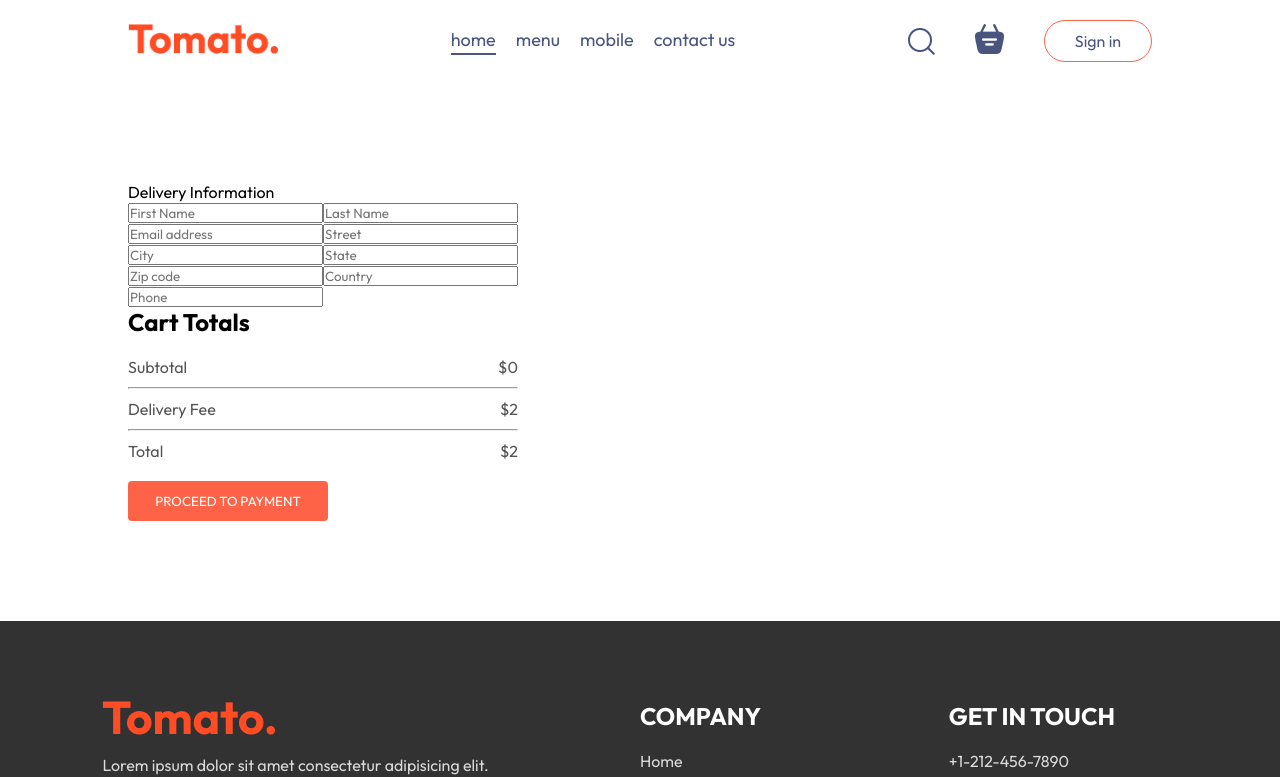
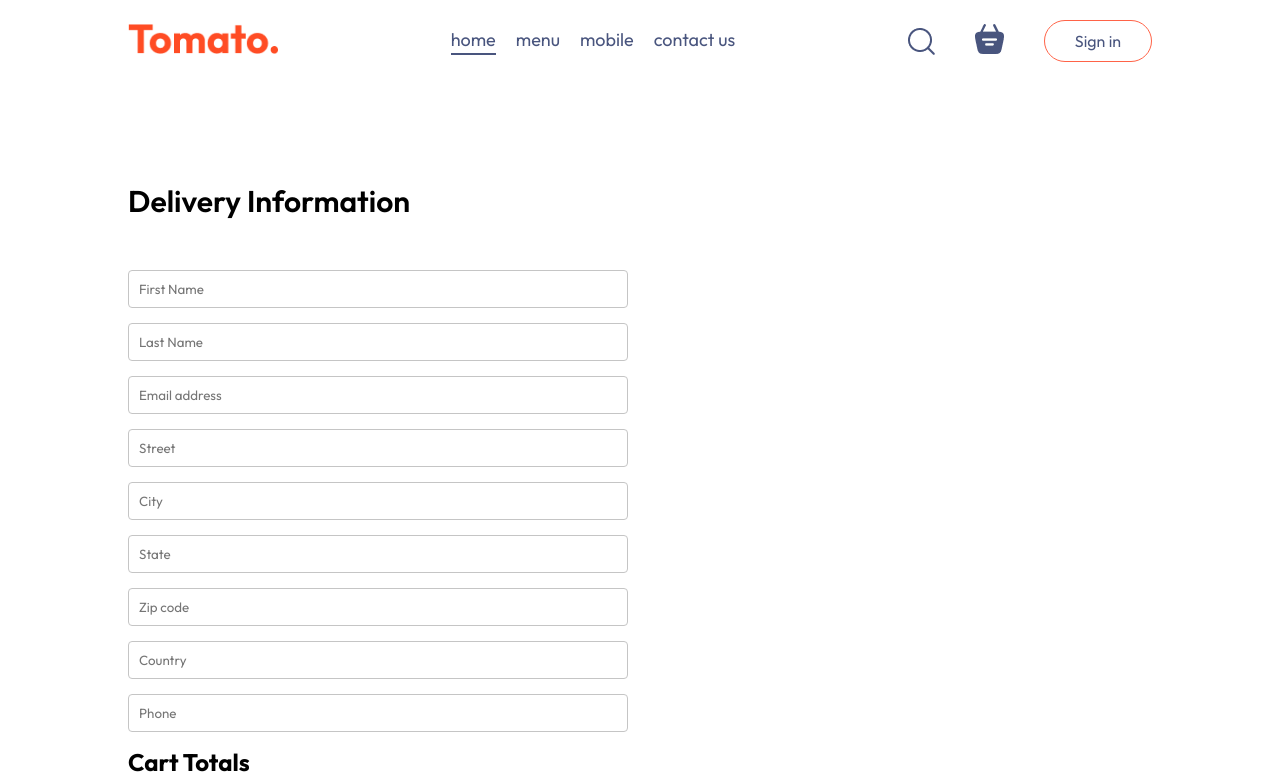
Before and after one commit to Diksha6057/Savora, a React (Vite) app: page /order in a window 1280 px wide. Shown: the top 777 px of the page. Built offline with nearby package versions, Linux system fonts and the light colour scheme.

Commit message:
Added styling to place order pg

```diff
--- a/src/pages/PlaceOrder/PlaceOrder.css
+++ b/src/pages/PlaceOrder/PlaceOrder.css
@@ -5,3 +5,20 @@
     gap: 50px;
     margin-top: 100px;
 }
+.place-order-left{
+    width: 100%;
+    max-width: max(30%,500px);
+}
+.place-order-left .title{
+    font-size: 30px;
+    font-weight: 600;
+    margin-bottom: 50px;
+}
+.place-order-left input{
+    margin-bottom: 15px;
+    width: 100%;
+    padding: 10px;
+    border: 1px solid #c5c5c5;
+    border-radius: 4px;
+    outline-color: tomato;
+}
```
